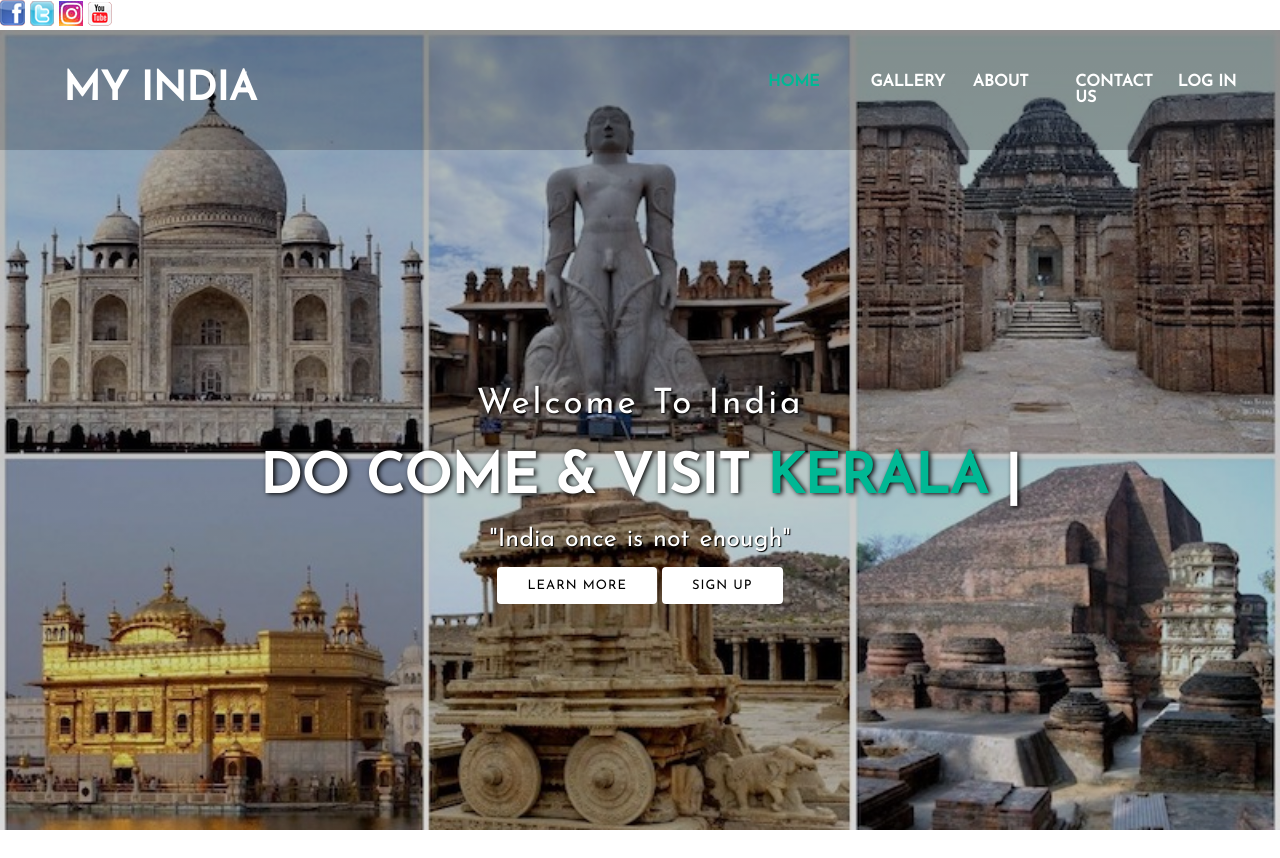
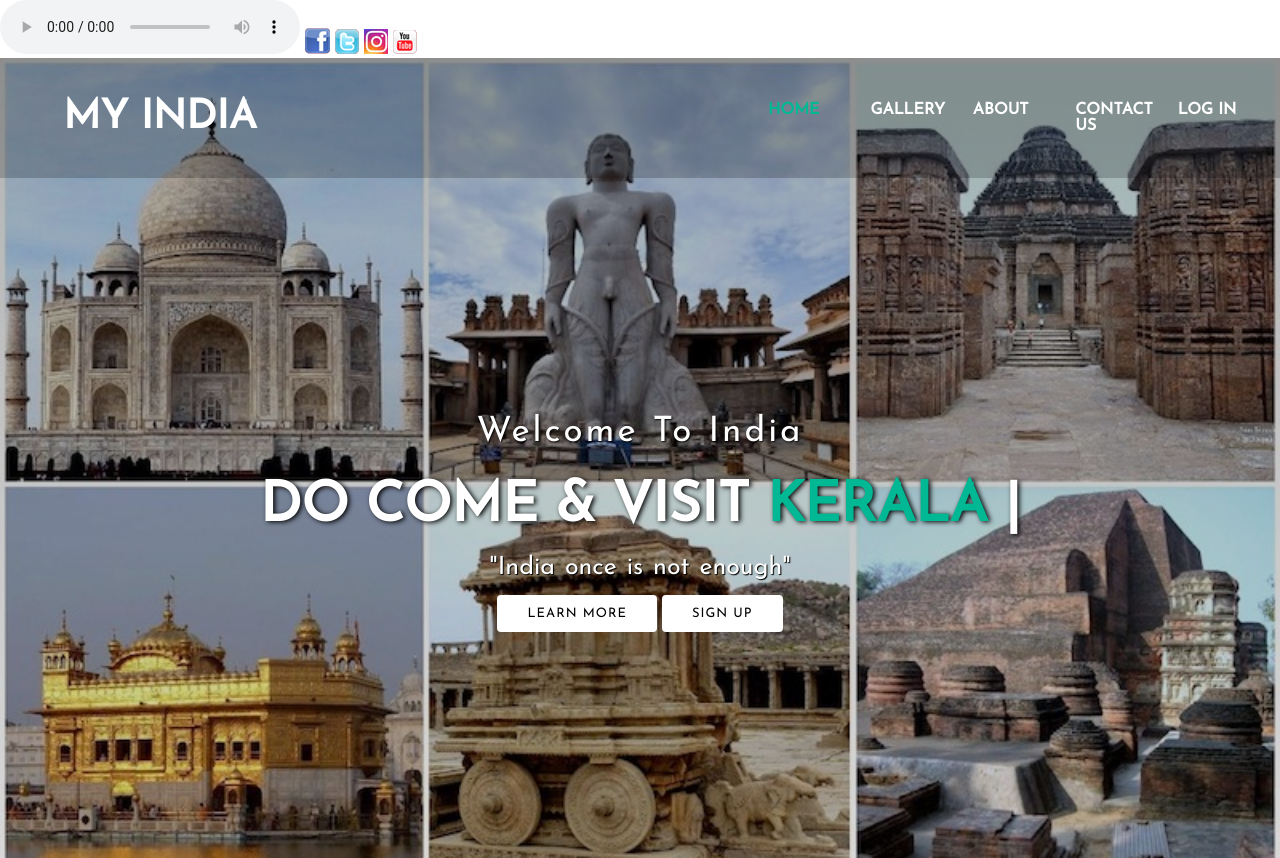
Before and after one commit to anjalikumari7605/anjali-my-india, a plain HTML site: page index.html in a window 1280 px wide. Before the commit the page ends 830 px from the top, so only its background shows below. Drawn offline with nearby package versions, Linux system fonts and the light colour scheme.

Commit message:
Add files via upload

```diff
--- a/index.html
+++ b/index.html
@@ -7,7 +7,7 @@
 	  <link rel="stylesheet" href="https://cdnjs.cloudflare.com/ajax/libs/animate.css/3.7.2/animate.min.css">
 </head>
 <body>
-    <audio controls autoplay hidden>
+    <audio controls autoplay>
         <source src="shaaby-oriental-music-1974.mp3" type="audio/ogg">
         <source src="shaaby-oriental-music-1974.mp3" type="audio/mpeg">
       </audio>
```
